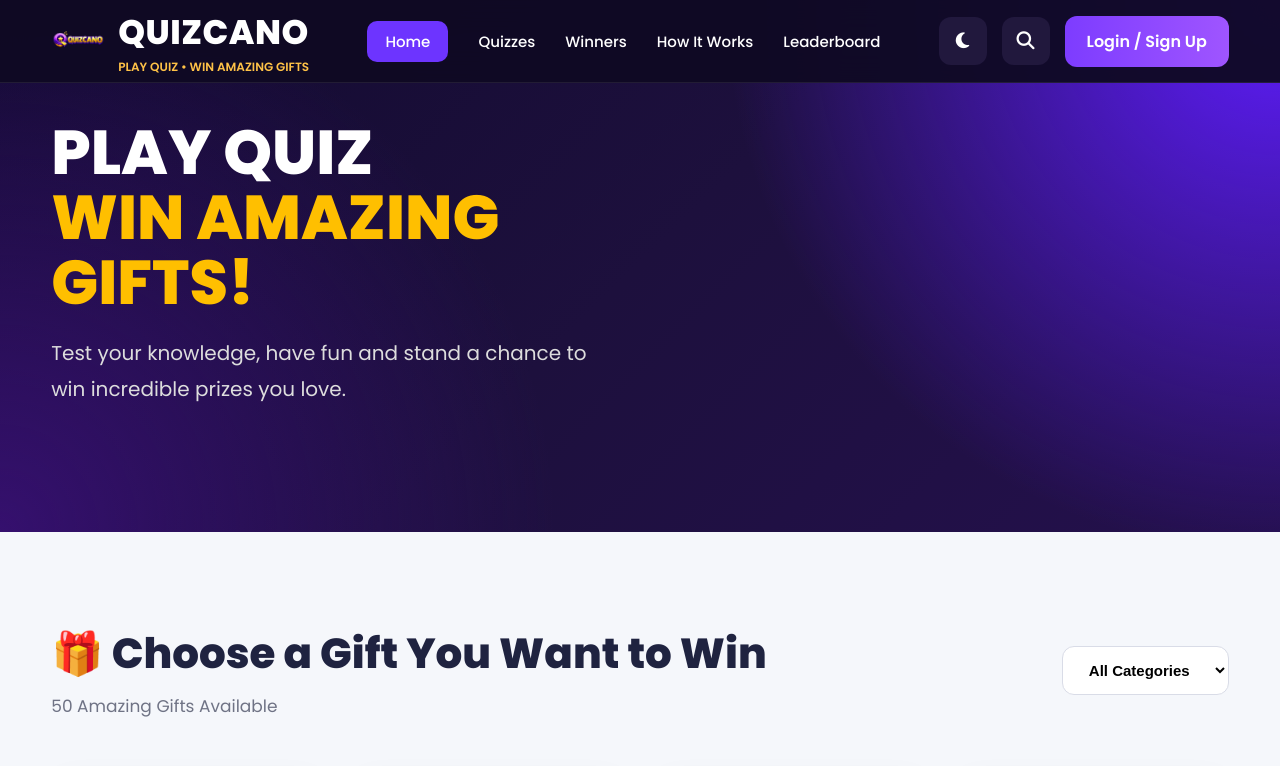
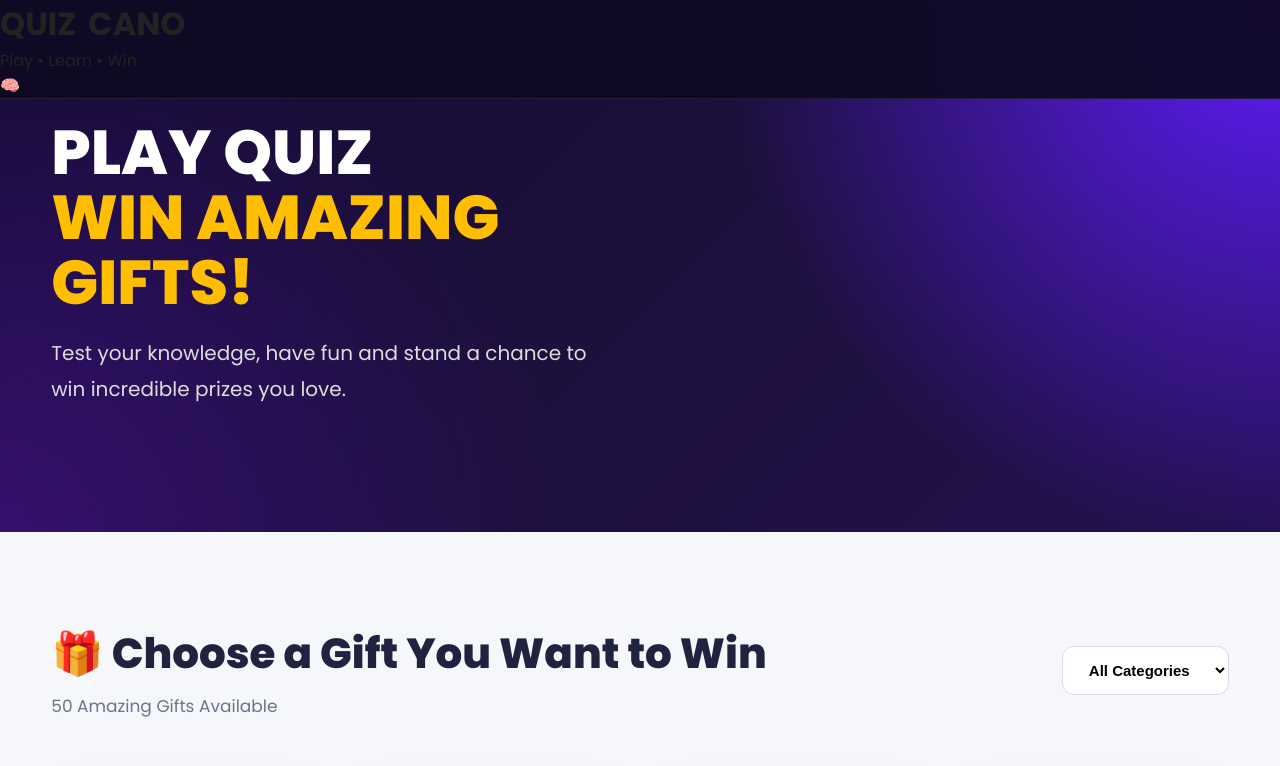
Before and after one commit to quizcano/quizcano, a plain HTML site: page index.html in a window 1280 px wide. Shown: the top 766 px of the page. Drawn offline with Linux system fonts and the light colour scheme.

Commit message:
Update index.html

```diff
--- a/index.html
+++ b/index.html
@@ -29,73 +29,33 @@ href="https://cdnjs.cloudflare.com/ajax/libs/font-awesome/6.6.0/css/all.min.css"
 <!-- ========================================================= -->
 
 <header class="header">
+<header class="top-header">
 
-<div class="container">
+    <button class="menu-btn" id="menuBtn">
+        <i class="fa-solid fa-bars"></i>
+    </button>
 
-<div class="logo">
+    <div class="logo-area">
 
-<img src="qlogo.png" alt="Quizcano Logo">
+        <h1 class="logo" id="gameIcon">
+            <span class="logo-white">QUIZ</span><span class="logo-orange">CANO</span>
+        </h1>
 
-<div>
+        <p class="logo-tagline">
+            Play • Learn • Win
+        </p>
 
-<h2>QUIZCANO</h2>
+    </div>
 
-<p>PLAY QUIZ • WIN AMAZING GIFTS</p>
+    <div class="header-right">
 
-</div>
+        <div class="profile-image">
+            🧠
+        </div>
 
-</div>
+    </div>
 
-<nav class="navbar">
-
-<ul>
-
-<li><a class="active" href="#">Home</a></li>
-
-<li><a href="#">Quizzes</a></li>
-
-<li><a href="#">Winners</a></li>
-
-<li><a href="#">How It Works</a></li>
-
-<li><a href="#">Leaderboard</a></li>
-
-</ul>
-
-</nav>
-
-<div class="header-right">
-
-<!-- Theme Toggle -->
-
-<button id="themeToggle" class="theme-btn">
-
-<i class="fa-solid fa-moon"></i>
-
-</button>
-
-
-  <button class="search-btn">
-
-<i class="fa-solid fa-magnifying-glass"></i>
-
-</button>
-
-<a href="#" class="login-btn">
-
-Login / Sign Up
-
-</a>
-
-<div class="menu-btn">
-
-<i class="fa-solid fa-bars"></i>
-
-</div>
-
-</div>
-
-</div>
+</header>
 
 </header>
 
```
